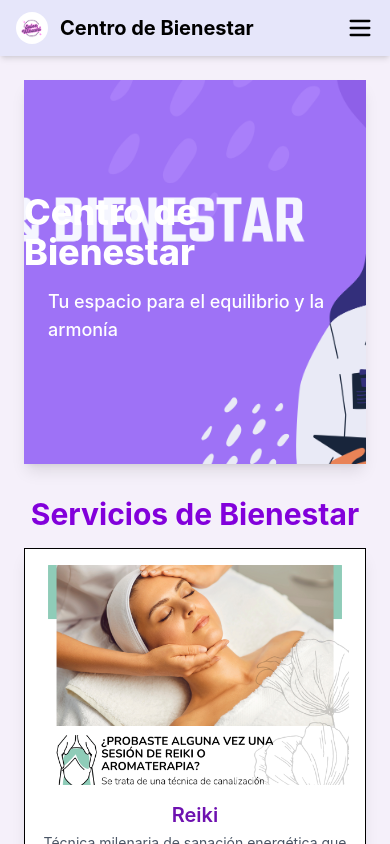
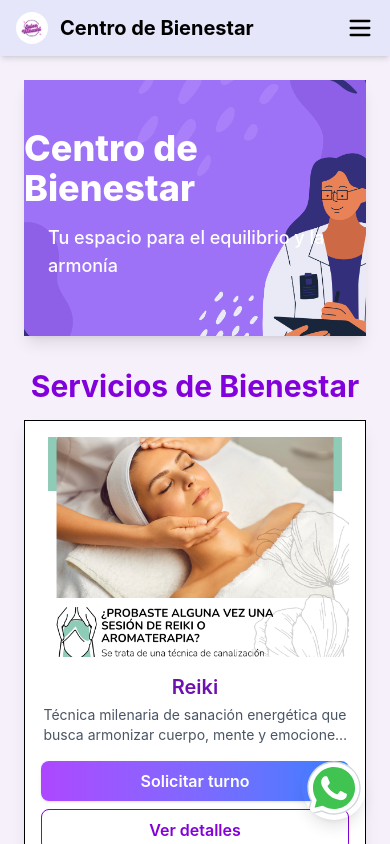
Before and after one commit to gonzalo-wi/proyectoFinalPNT, a Vue app in the folder vue-spa/: page /servicios in a window 390 px wide. Shown: the top 844 px of the page. Built offline with nearby package versions, Linux system fonts and the light colour scheme.

Commit message:
cambios de banner mas boton de WA

```diff
--- a/vue-spa/src/components/Navbar.vue
+++ b/vue-spa/src/components/Navbar.vue
@@ -190,8 +190,15 @@
     <div class="bg-white text-gray-800 rounded-lg shadow-lg p-6 w-80">
       <p class="mb-4">¿Seguro que querés cerrar sesión?</p>
       <div class="flex justify-end gap-2">
-        <button @click="cerrarSesion" class="bg-purple-400 text-white px-3 py-1 rounded">Sí</button>
-        <button @click="mostrarModal = false" class="bg-gray-300 px-3 py-1 rounded">No</button>
+        <button @click="handleCerrarSesion" :disabled="loadingCerrarSesion" class="bg-purple-400 text-white px-3 py-1 rounded flex items-center gap-2 boton-animado-boton disabled:opacity-60 disabled:cursor-not-allowed">
+          <svg v-if="loadingCerrarSesion" class="animate-spin h-5 w-5 text-white" fill="none" viewBox="0 0 24 24">
+            <circle class="opacity-25" cx="12" cy="12" r="10" stroke="currentColor" stroke-width="4"></circle>
+            <path class="opacity-75" fill="currentColor" d="M4 12a8 8 0 018-8v8z"></path>
+          </svg>
+          <span v-if="!loadingCerrarSesion">Sí</span>
+          <span v-else>Cerrando...</span>
+        </button>
+        <button @click="mostrarModal = false" :disabled="loadingCerrarSesion" class="bg-gray-300 px-3 py-1 rounded boton-animado-boton disabled:opacity-60 disabled:cursor-not-allowed">No</button>
       </div>
     </div>
   </div>
@@ -204,6 +211,7 @@ import { useRouter } from 'vue-router'
 const router = useRouter()
 const mostrarModal = ref(false)
 const menuAbierto = ref(false)
+const loadingCerrarSesion = ref(false)
 
 const usuarioObj = JSON.parse(localStorage.getItem('usuario')) || {}
 const nombreUsuario = usuarioObj.name && typeof usuarioObj.name === 'string' ? usuarioObj.name : (usuarioObj.email ? usuarioObj.email.split('@')[0] : 'Usuario')
@@ -223,6 +231,13 @@ const confirmarCerrarSesion = () => {
 
 const irALogin = () => {
   router.push({ name: 'Login' })
+}
+
+async function handleCerrarSesion() {
+  loadingCerrarSesion.value = true
+  await new Promise(resolve => setTimeout(resolve, 1200))
+  cerrarSesion()
+  loadingCerrarSesion.value = false
 }
 </script>
 
--- a/vue-spa/src/components/ServicioCard.vue
+++ b/vue-spa/src/components/ServicioCard.vue
@@ -94,4 +94,12 @@ function handleSolicitarTurno() {
   transform: translateY(-3px) scale(1.04);
   box-shadow: 0 4px 16px 0 rgba(80, 0, 120, 0.13);
 }
+.bg-white.rounded-2xl.shadow-lg.flex.flex-col.h-full.border.border-purple-100.hover\:shadow-2xl.hover\:-translate-y-1.transform.transition.min-h-\[420px\].cursor-pointer.group.animate-fade-in-up {
+  transition: box-shadow 0.18s cubic-bezier(.4,0,.2,1), transform 0.18s cubic-bezier(.4,0,.2,1), filter 0.18s cubic-bezier(.4,0,.2,1);
+}
+.bg-white.rounded-2xl.shadow-lg.flex.flex-col.h-full.border.border-purple-100.hover\:shadow-2xl.hover\:-translate-y-1.transform.transition.min-h-\[420px\].cursor-pointer.group.animate-fade-in-up:hover {
+  box-shadow: 0 8px 32px 0 rgba(80,0,120,0.13), 0 1.5px 8px 0 rgba(80,0,120,0.10);
+  transform: translateY(-6px) scale(1.025) rotate(-0.5deg);
+  filter: brightness(1.03) saturate(1.08);
+}
 </style>
--- a/vue-spa/src/views/ServiciosView.vue
+++ b/vue-spa/src/views/ServiciosView.vue
@@ -5,7 +5,18 @@
 
     <div class="relative z-10">
       <div class="relative max-w-5xl mx-auto mb-8 rounded-2xl overflow-hidden shadow-lg animate-fade-in">
-        <img src="/src/assets/banner.png" alt="Banner Centro de Bienestar" class="w-full h-96 object-cover object-center" />
+        <img
+          :src="isMobile ? '/src/assets/BannerMobile.png' : '/src/assets/banner.png'"
+          alt="Banner Centro de Bienestar"
+          class="w-full h-96 object-cover object-center md:block hidden"
+          v-if="!isMobile"
+        />
+        <img
+          :src="isMobile ? '/src/assets/BannerMobile.png' : '/src/assets/banner.png'"
+          alt="Banner Centro de Bienestar Mobile"
+          class="w-full h-64 object-cover object-center md:hidden block"
+          v-if="isMobile"
+        />
         <div class="absolute inset-0 flex flex-col items-center justify-center bg-gradient-to-t from-black/60 via-black/20 to-transparent">
           <h1 class="text-4xl md:text-5xl font-extrabold text-white drop-shadow-lg mb-2 animate-banner-title">Centro de Bienestar</h1>
           <p class="text-lg md:text-2xl text-white font-medium bg-black/30 rounded-xl px-6 py-2 animate-banner-sub">Tu espacio para el equilibrio y la armonía</p>
@@ -76,6 +87,15 @@
         </div>
       </div>
     </div>
+
+    <img
+      src="/src/assets/icons-whatsapp.svg"
+      alt="WhatsApp"
+      class="fixed z-50 bottom-6 right-6 w-16 h-16 rounded-full shadow-lg cursor-pointer whatsapp-float"
+      @mouseenter="whatsappHover = true"
+      @mouseleave="whatsappHover = false"
+      @click="abrirWhatsApp"
+    />
   </div>
 </template>
 
@@ -131,6 +151,8 @@ const servicios = ref([
 ])
 
 const loadingReservar = ref(false)
+const whatsappHover = ref(false)
+const isMobile = ref(false)
 
 function solicitarTurno(servicio) {
   if (loadingReservar.value) return
@@ -157,6 +179,22 @@ function verDetalles(servicio) {
 function cerrarModal() {
   servicioSeleccionado.value = null
 }
+
+function abrirWhatsApp() {
+  window.open('https://wa.me/5491164449097', '_blank')
+}
+
+function checkMobile() {
+  isMobile.value = window.innerWidth < 768
+}
+
+onMounted(() => {
+  checkMobile()
+  window.addEventListener('resize', checkMobile)
+})
+onBeforeUnmount(() => {
+  window.removeEventListener('resize', checkMobile)
+})
 </script>
 
 <style scoped>
@@ -222,4 +260,12 @@ function cerrarModal() {
   transform: translateY(-6px) scale(1.07);
   box-shadow: 0 8px 32px 0 rgba(80, 0, 120, 0.18);
 }
+.whatsapp-float {
+  transition: transform 0.18s cubic-bezier(.4,0,.2,1), box-shadow 0.18s cubic-bezier(.4,0,.2,1), filter 0.18s cubic-bezier(.4,0,.2,1);
+}
+.whatsapp-float:hover {
+  transform: scale(1.13) translateY(-4px) rotate(-8deg);
+  box-shadow: 0 8px 32px 0 rgba(37, 211, 102, 0.18);
+  filter: brightness(1.08) drop-shadow(0 0 8px #25d36688);
+}
 </style>
```
Also changed, not shown: vue-spa/src/assets/BannerMobile.png (added), vue-spa/src/assets/icons-whatsapp.svg (added).
